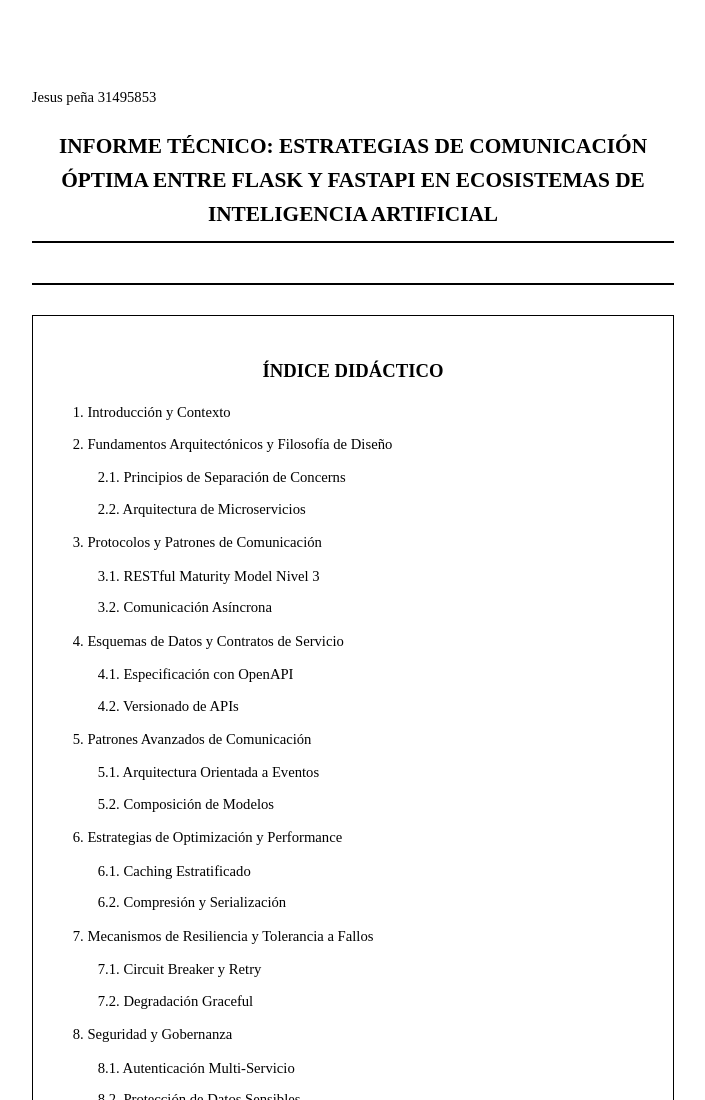
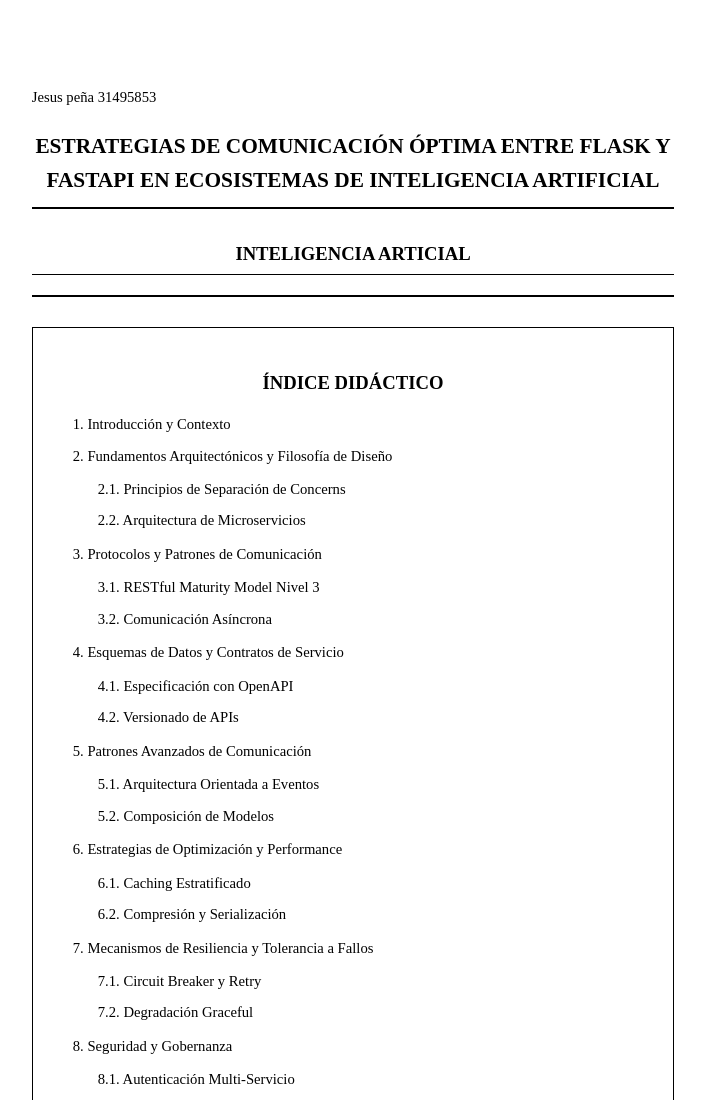
Before and after one commit to Altexkraft2/APIconIA, a plain HTML site: page index.html in a window 1280 px wide. Shown: the top 1100 px of the page, without its empty margins (287-992 px from the left). Drawn offline with Linux system fonts and the light colour scheme.

Commit message:
Remove 'INFORME TÉCNICO:' from header

```diff
--- a/index.html
+++ b/index.html
@@ -173,7 +173,8 @@
     <div class="header">
 
              <p>Jesus peña 31495853</p>
-        <h1>INFORME TÉCNICO: ESTRATEGIAS DE COMUNICACIÓN ÓPTIMA ENTRE FLASK Y FASTAPI EN ECOSISTEMAS DE INTELIGENCIA ARTIFICIAL</h1>
+        <h1>ESTRATEGIAS DE COMUNICACIÓN ÓPTIMA ENTRE FLASK Y FASTAPI EN ECOSISTEMAS DE INTELIGENCIA ARTIFICIAL</h1>
+        <h2>INTELIGENCIA ARTICIAL</h2>
 
     </div>
 
```
